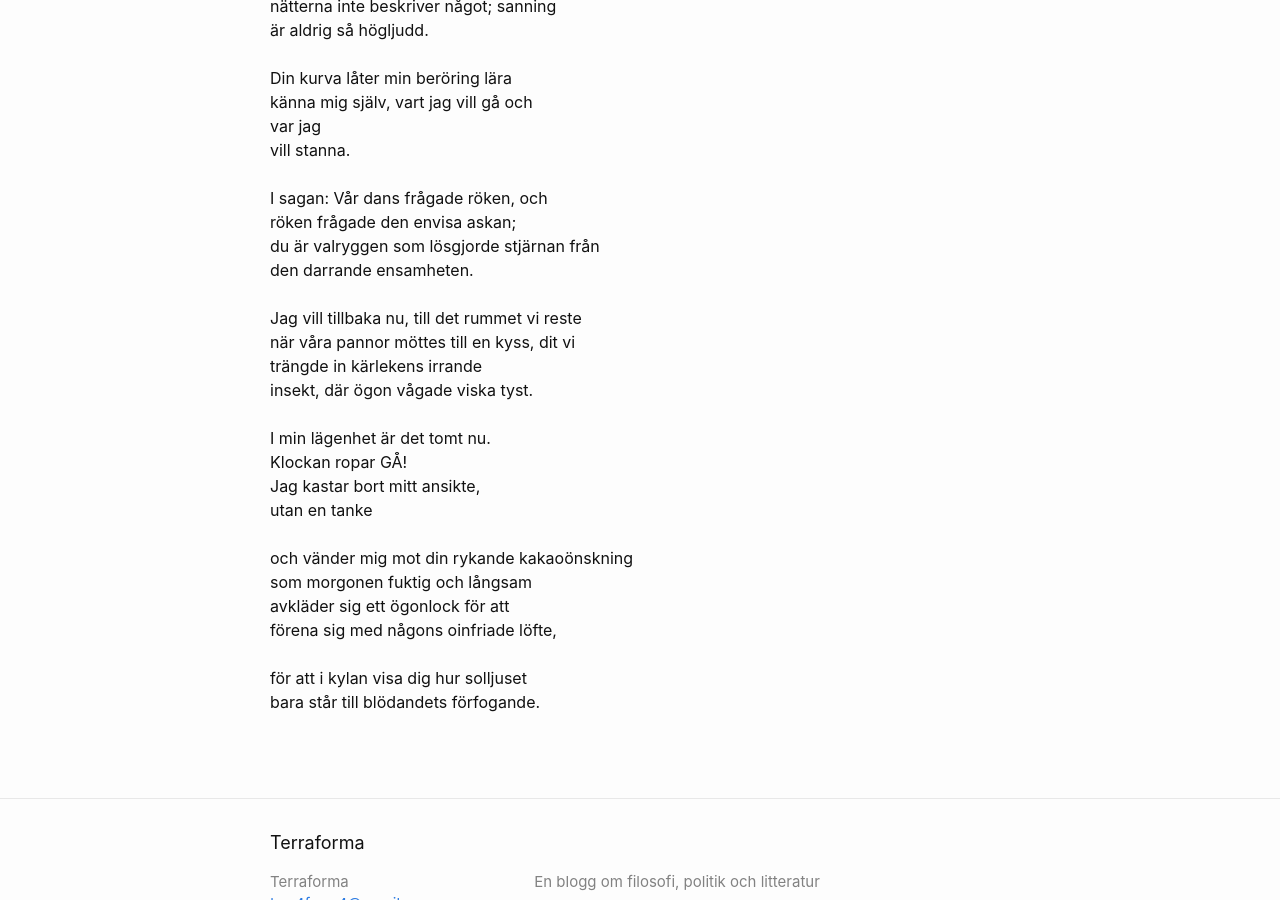
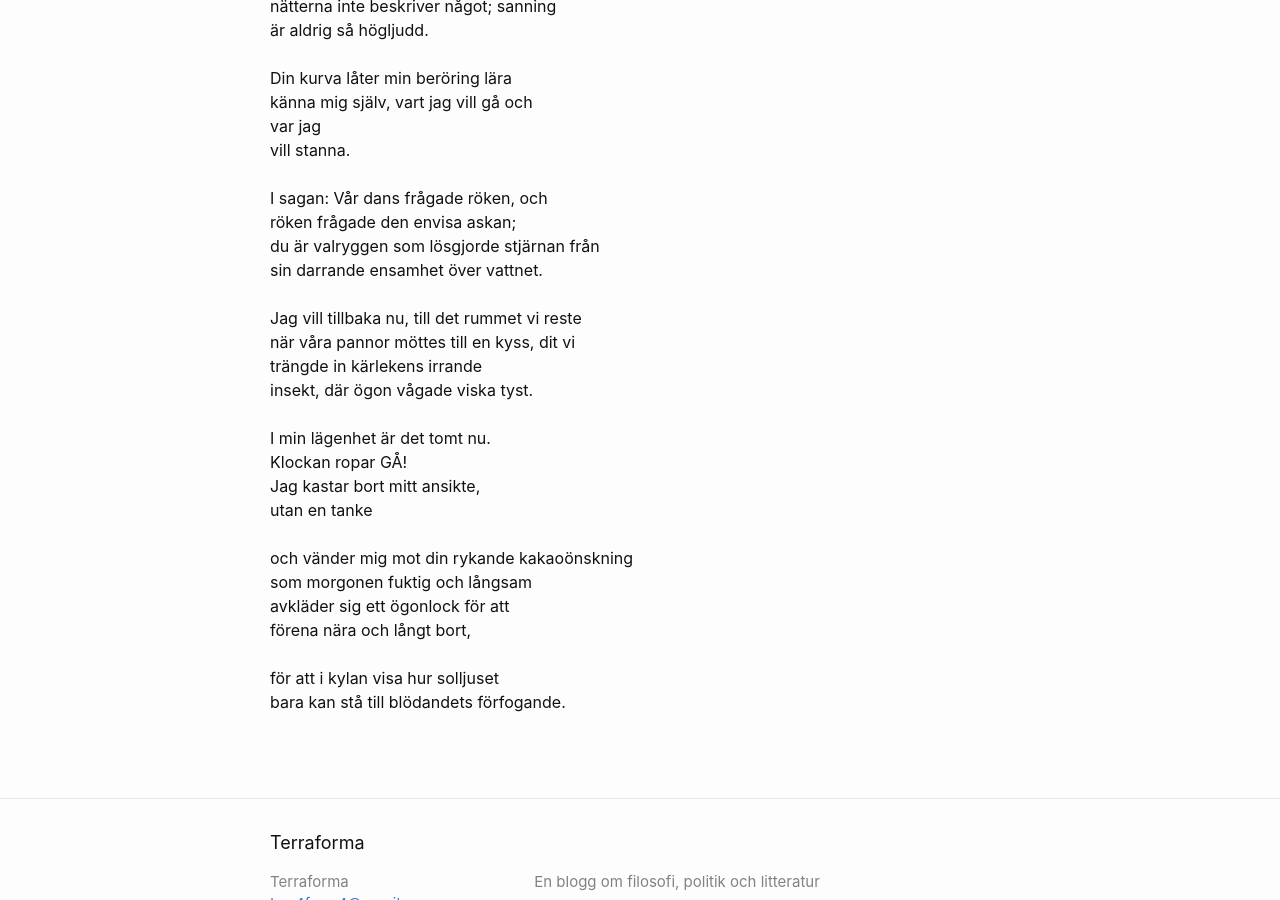
Before and after one commit to terr4form4/terr4form4.github.io, a Jekyll site: the page built from _posts/poesi/2024-01-03-dikter-2023-2024.md, in a window 1280 px wide and 900 px high, scrolled down 6917 px. Built offline with Jekyll 4.4.1, drawn with Linux system fonts in a browser that asks for light colours; comment, search, counter and statistics services are not loaded.

Commit message:
älskling

```diff
--- a/_posts/poesi/2024-01-03-dikter-2023-2024.md
+++ b/_posts/poesi/2024-01-03-dikter-2023-2024.md
@@ -289,7 +289,7 @@ vill stanna.<br/>
 I sagan: Vår dans frågade röken, och<br/>
 röken frågade den envisa askan;<br/>
 du är valryggen som lösgjorde stjärnan från<br/>
-den darrande ensamheten.<br/>
+sin darrande ensamhet över vattnet.<br/>
 <br/>
 Jag vill tillbaka nu, till det rummet vi reste<br/>
 när våra pannor möttes till en kyss, dit vi<br/>
@@ -304,8 +304,8 @@ utan en tanke<br/>
 och vänder mig mot din rykande kakaoönskning<br/>
 som morgonen fuktig och långsam<br/>
 avkläder sig ett ögonlock för att<br/>
-förena sig med någons oinfriade löfte,<br/>
+förena nära och långt bort,<br/>
 <br/>
-för att i kylan visa dig hur solljuset<br/>
-bara står till blödandets förfogande.<br/>
+för att i kylan visa hur solljuset<br/>
+bara kan stå till blödandets förfogande.<br/>
 <br/>
```
